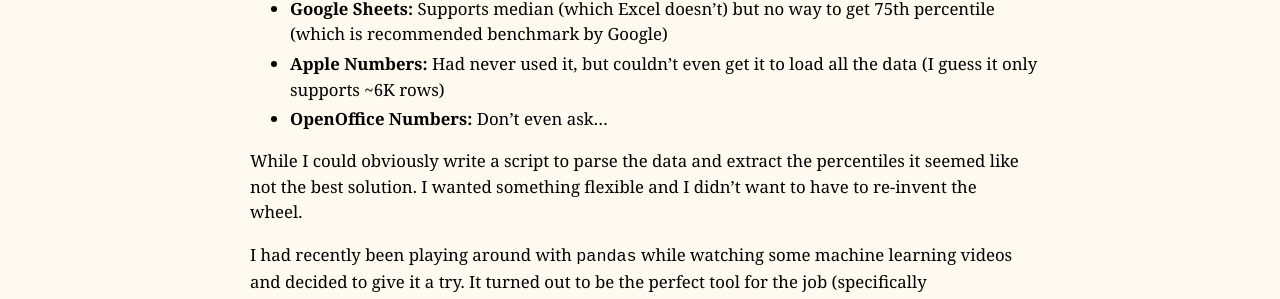
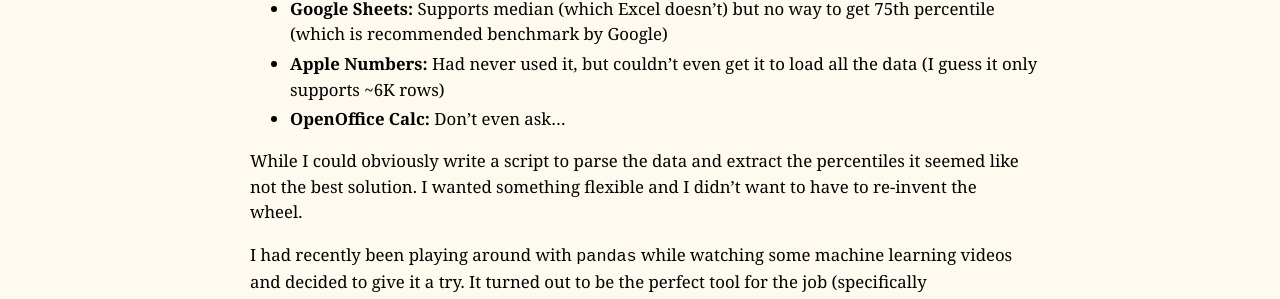
Before and after one commit to mpchadwick/mpchadwick.github.io, a Jekyll site: the page built from _posts/2020-11-08-analyzing-web-vitals-stored-in-google-analytics.md, in a window 1280 px wide and 900 px high, scrolled down 1470 px. Shown: the part 153-452 px from the top of the window. Built offline with Jekyll 4.4.1, drawn with Linux system fonts in a browser that asks for light colours; emoji names are drawn with the system emoji font.

Commit message:
Fix OpenOffice

```diff
--- a/_posts/2020-11-08-analyzing-web-vitals-stored-in-google-analytics.md
+++ b/_posts/2020-11-08-analyzing-web-vitals-stored-in-google-analytics.md
@@ -59,7 +59,7 @@ Initially I had wanted to use Excel Pivot Tables for this, however I quickly lea
 
 - **Google Sheets:** Supports median (which Excel doesn't) but no way to get 75th percentile (which is recommended benchmark by Google)
 - **Apple Numbers:** Had never used it, but couldn't even get it to load all the data (I guess it only supports ~6K rows)
-- **OpenOffice Numbers:** Don't even ask...
+- **OpenOffice Calc:** Don't even ask...
 
 While I could obviously write a script to parse the data and extract the percentiles it seemed like not the best solution. I wanted something flexible and I didn't want to have to re-invent the wheel.
 
```
